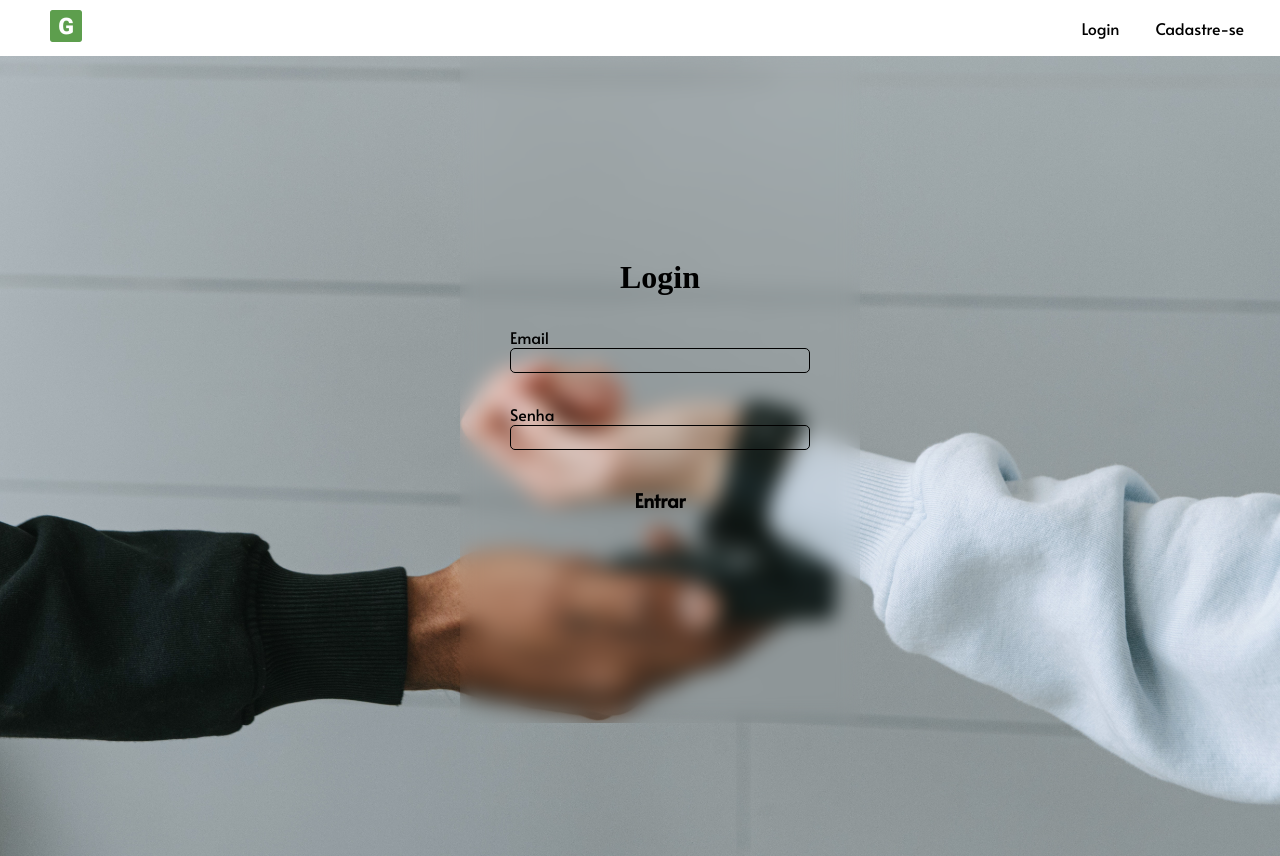
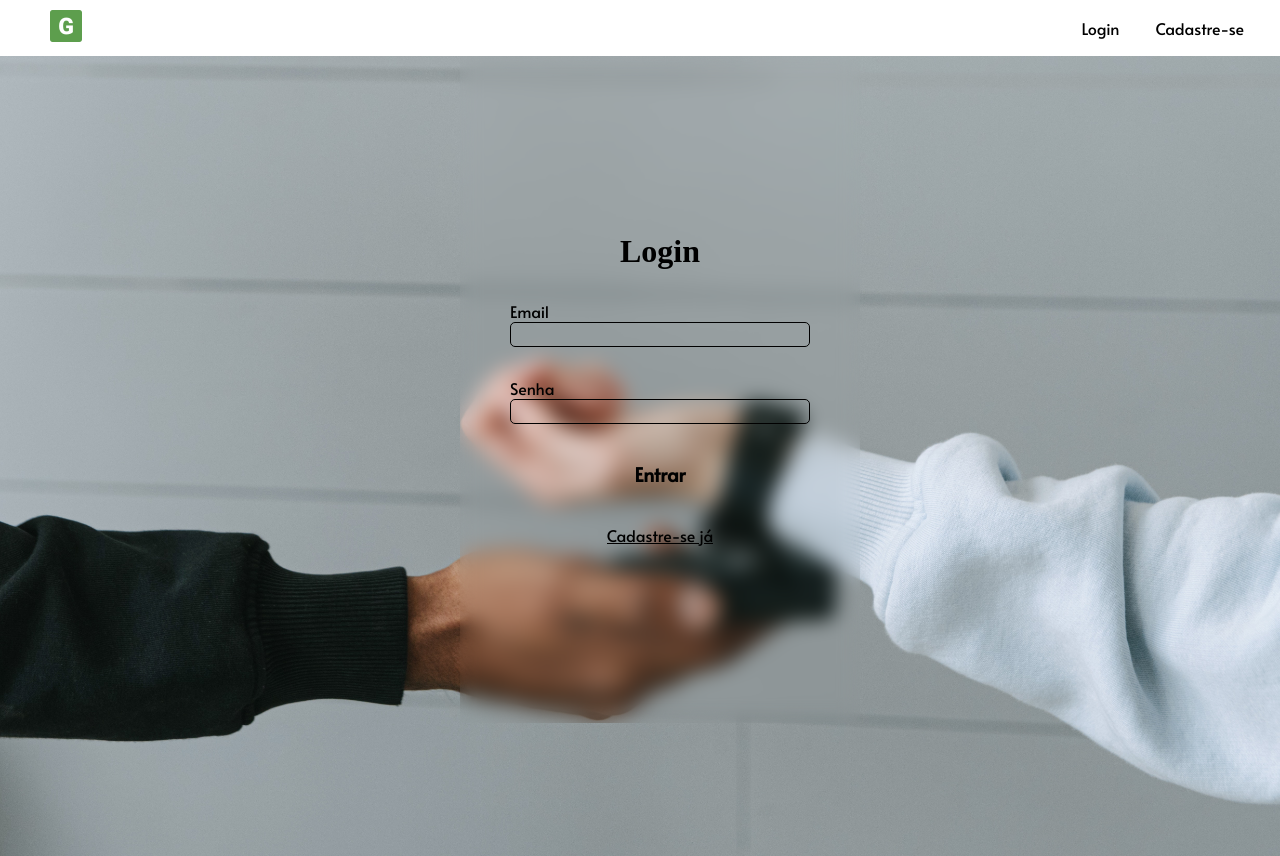
Before and after one commit to matheushnogueira/Projeto_GeneraBank, a React (Create React App) app in the folder generabank/: page /login in a window 1280 px wide. Built offline with nearby package versions, Linux system fonts and the light colour scheme.

Commit message:
atualização validação de cadastro

```diff
--- a/generabank/src/App.jsx
+++ b/generabank/src/App.jsx
@@ -1,5 +1,5 @@
 import './App.css';
-import {BrowserRouter, Routes, Route} from 'react-router-dom'
+import {BrowserRouter, Routes, Route, Navigate} from 'react-router-dom'
 
 //Components
 import NavBar from './components/NavBar/NavBar';
--- a/generabank/src/pages/Login/Login.jsx
+++ b/generabank/src/pages/Login/Login.jsx
@@ -1,4 +1,5 @@
 import React from 'react'
+import { NavLink } from 'react-router-dom';
 import { useForm } from "react-hook-form";
 import { yupResolver } from '@hookform/resolvers/yup';
 import * as yup from "yup";
@@ -44,6 +45,11 @@ const Register = () => {
       </label>
 
       <button type="submit">Entrar</button>
+
+    <div>
+      <NavLink to='/register'>Cadastre-se já</NavLink>
+    </div>
+
     </form>
     </div>
   )
--- a/generabank/src/pages/Login/Login.module.css
+++ b/generabank/src/pages/Login/Login.module.css
@@ -20,19 +20,14 @@
     gap: 30px;
     backdrop-filter: blur(10px);
   }
-  .link a{
-    font-family: Atala;
-    color: black;
 
-  }
-
-  .card label {
+.card label {
     display: flex;
     flex-direction: column;
     font-family: Alata;
   }
 
-  .card input {
+.card input {
     border-radius: 5px;
     border: 1px solid black;
     height: 25px;
@@ -40,7 +35,7 @@
     background-color: transparent;
   }
 
-  .card button {
+.card button {
     width: 300px;
     height: 40px;
     background-color: transparent;
@@ -52,9 +47,14 @@
     font-size: larger;
   }
 
-  .card span {
+.card span {
     color: red;
     position: absolute;
     margin-top: 50px;
     font-size: small;
   }
+
+.card div a{
+  color: black;
+  font-family: Alata;
+}
```
